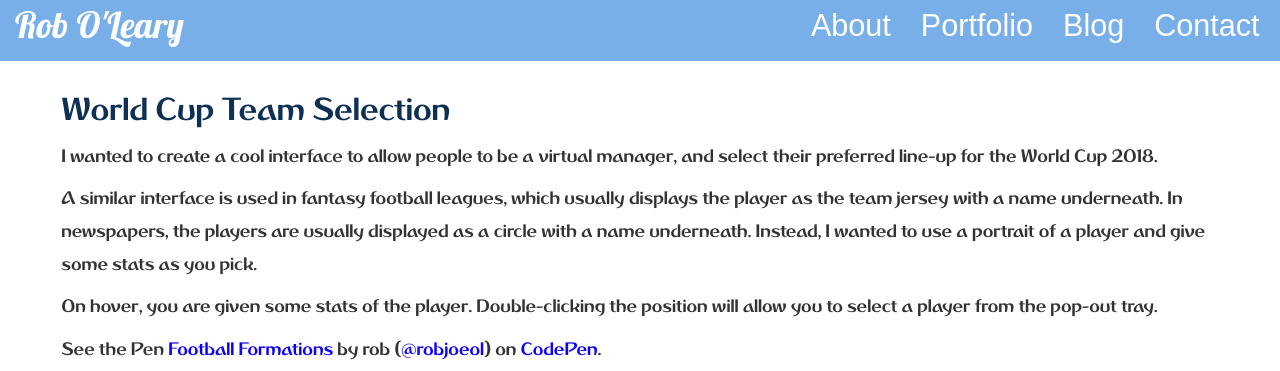
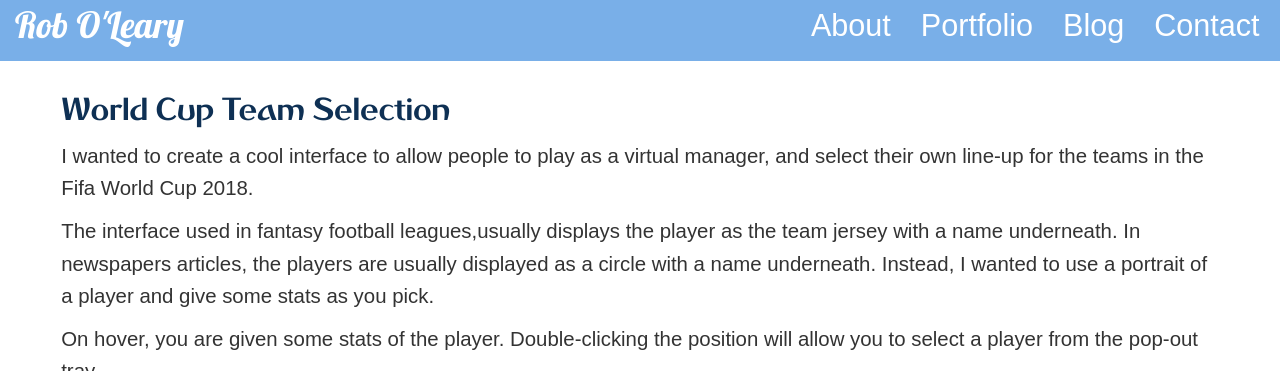
Before and after one commit to robole/robole.github.io, a Jekyll site: the page built from _pages/worldcup-team.html, in a window 1280 px wide, cut to the strip 0-371 px from the top of the page. Built offline with Jekyll 4.4.1, drawn with Linux system fonts in a browser that asks for light colours; nearby versions of some CDN libraries.

Commit message:
update font

```diff
--- a/_pages/worldcup-team.html
+++ b/_pages/worldcup-team.html
@@ -3,17 +3,17 @@ layout: default
 title: World Cup Team Selection
 permalink: /worldcup-team
 ---
-<div class="top-container content world-cup">
-<h1>World Cup Team Selection</h1>
-<p>I wanted to create a cool interface to allow people to be a
-  virtual manager, and select their preferred line-up for the
-  World Cup 2018.</p>
+<div class="top-container content">
+<h1 class="world-cup">World Cup Team Selection</h1>
+<p>I wanted to create a cool interface to allow people to play
+  as a virtual manager, and select their own line-up for the teams
+  in the Fifa World Cup 2018.</p>
 
-<p>A similar interface is used in fantasy football leagues, which
-  usually displays the player as the team jersey with a name
-  underneath. In newspapers, the players are usually displayed as a circle with a
-name underneath. Instead, I wanted to use a portrait of a player and
-give some stats as you pick.</p>
+<p>The interface used in fantasy football leagues,usually displays
+  the player as the team jersey with a name
+  underneath. In newspapers articles, the players are usually displayed as
+  a circle with a name underneath. Instead, I wanted to use a portrait
+  of a player and give some stats as you pick.</p>
 
 <p>On hover, you are given some stats of the player. Double-clicking the
   position will allow you to select a player from the pop-out tray.</p>
```
